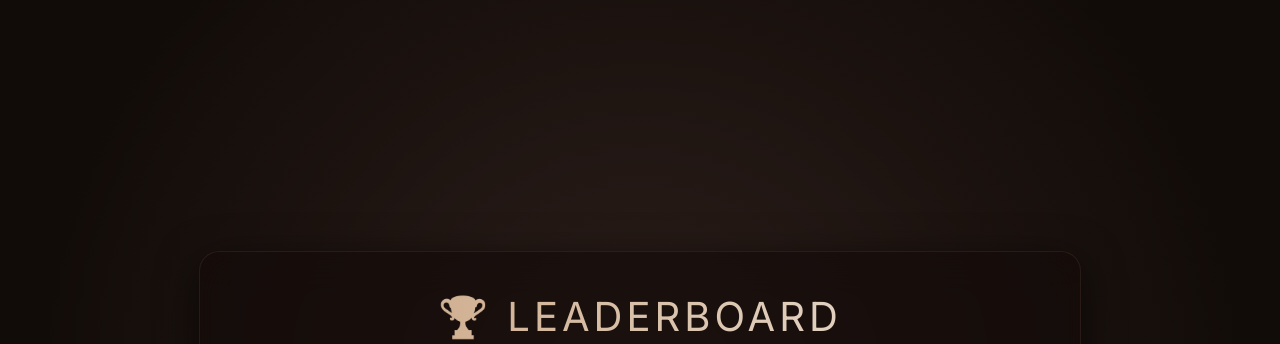
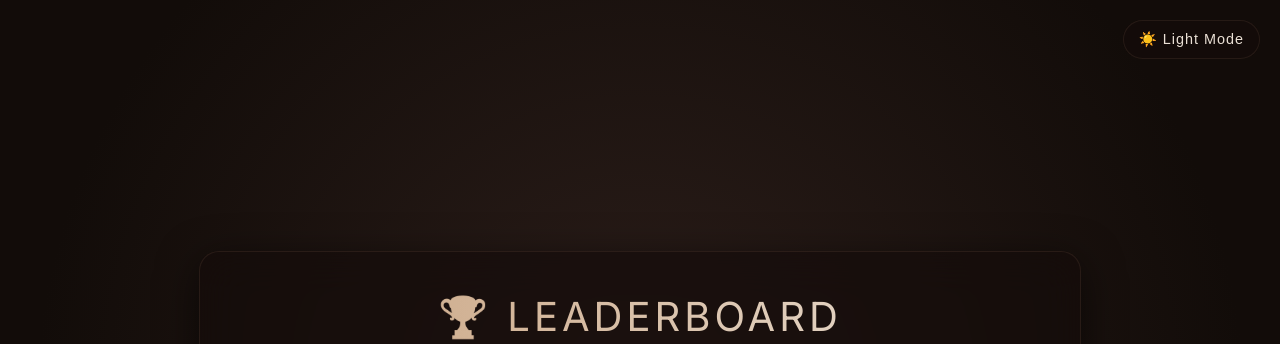
Before and after one commit to Mirvo19/leaderboard-exhibit, a Flask app: page / in a window 1280 px wide. Shown: the top 344 px of the page. Run offline with Flask 3, Linux system fonts and the light colour scheme.

Commit message:
changes to theme

```diff
--- a/static/css/style.css
+++ b/static/css/style.css
@@ -15,6 +15,71 @@
     --accent: var(--coffee-foam);
 
     --font-main: 'Inter', sans-serif;
+}
+
+body.light-theme {
+    --bg-color: #F5EFEB;
+    --text-color: #2C1E1A;
+    --glass-bg: rgba(255, 255, 255, 0.6);
+    --glass-border: rgba(44, 30, 26, 0.1);
+
+    background: radial-gradient(circle at center, #F5EFEB 0%, #E0D0C0 80%);
+}
+
+body.light-theme input {
+    background: rgba(255, 255, 255, 0.5);
+    color: #120C09;
+    border-color: rgba(44, 30, 26, 0.2);
+}
+
+body.light-theme input:focus {
+    background: rgba(255, 255, 255, 0.8);
+    border-color: #C8A17D;
+}
+
+body.light-theme .table-wrapper {
+    background: rgba(255, 255, 255, 0.4);
+    border-color: rgba(44, 30, 26, 0.1);
+}
+
+body.light-theme th {
+    background: rgba(44, 30, 26, 0.05);
+    color: #5D4037;
+    border-bottom-color: rgba(44, 30, 26, 0.1);
+}
+
+body.light-theme td {
+    border-bottom-color: rgba(44, 30, 26, 0.1);
+}
+
+body.light-theme tr:hover {
+    background-color: rgba(44, 30, 26, 0.05);
+}
+
+/* Theme Switch Button */
+.theme-switch-btn {
+    position: absolute;
+    top: 20px;
+    right: 20px;
+    background: var(--glass-bg);
+    border: 1px solid var(--glass-border);
+    color: var(--text-color);
+    padding: 10px 15px;
+    border-radius: 50px;
+    cursor: pointer;
+    font-size: 0.9rem;
+    display: flex;
+    align-items: center;
+    gap: 8px;
+    backdrop-filter: blur(5px);
+    transition: all 0.3s ease;
+    z-index: 1000;
+}
+
+.theme-switch-btn:hover {
+    background: var(--coffee-foam);
+    color: var(--black-bean);
+    box-shadow: 0 0 15px rgba(200, 161, 125, 0.3);
 }
 
 body {
--- a/static/js/script.js
+++ b/static/js/script.js
@@ -1,6 +1,27 @@
 document.addEventListener('DOMContentLoaded', () => {
     const tableBody = document.querySelector('#leaderboard-table tbody');
     const addForm = document.getElementById('add-player-form');
+
+    // Theme Switcher Logic
+    const themeToggleBtn = document.getElementById('theme-toggle');
+    const body = document.body;
+
+    // Check local storage for theme
+    if (localStorage.getItem('theme') === 'light') {
+        body.classList.add('light-theme');
+        themeToggleBtn.textContent = ' Dark Mode';
+    }
+
+    themeToggleBtn.addEventListener('click', () => {
+        body.classList.toggle('light-theme');
+        if (body.classList.contains('light-theme')) {
+            localStorage.setItem('theme', 'light');
+            themeToggleBtn.textContent = ' Dark Mode';
+        } else {
+            localStorage.setItem('theme', 'dark');
+            themeToggleBtn.textContent = ' Light Mode';
+        }
+    });
 
     // State to track previous scores for flash effects
     let previousScores = {};
--- a/templates/index.html
+++ b/templates/index.html
@@ -8,6 +8,7 @@
     <link href="https://fonts.googleapis.com/css2?family=Inter:wght@400;600;800&display=swap" rel="stylesheet">
 </head>
 <body>
+    <button id="theme-toggle" class="theme-switch-btn">☀️ Light Mode</button>
     <div class="container">
         <header>
             <h1>🏆 Leaderboard</h1>
```
Also changed, not shown: 1 other file.
